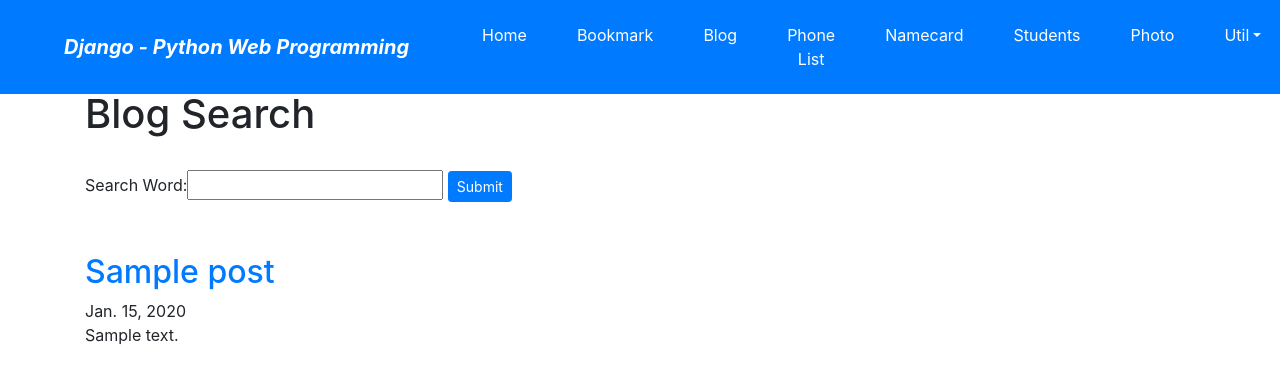
After one commit to dev-yun/Django_BlogWeb, a Django app: page /blog/search/ in a window 1280 px wide. The commit adds this page. Shown: the top 384 px of the page. Run offline with Django 3.2, Linux system fonts and the light colour scheme; tables that the repository leaves empty hold one stand-in row (values such as "Sample post"); some libraries are stand-ins or nearby versions.

Commit message:
Create SearchView

```diff
--- /dev/null
+++ b/blog/forms.py
@@ -0,0 +1,5 @@
+from django import forms
+
+
+class PostSearchForm(forms.Form):
+    search_word = forms.CharField(label='Search Word')
--- /dev/null
+++ b/blog/templates/blog/post_search.html
@@ -0,0 +1,27 @@
+{% extends "base.html" %}
+{% block title %}post_search.html{% endblock %}
+
+{% block content %}
+
+    <h1>Blog Search</h1>
+
+    <br>
+
+    <form action="." method="post"> {% csrf_token %}
+        {{ form.as_table }}
+        <input type="submit" value="Submit" class="btn btn-primary btn-sm">
+    </form>
+
+    <br/><br/>
+
+    {% if object_list %}
+        {% for post in object_list %}
+            <h2><a href='{{ post.get_absolute_url }}'>{{ post.title }}</a></h2>
+            {{ post.modify_dt|date:"N d, Y" }}
+            <p>{{ post.description }}</p>
+        {% endfor %}
+    {% elif search_term %}
+        <b><i>Search Word ({{ search_term }}) Not Found !</i></b>
+    {% endif %}
+
+{% endblock %}
--- a/blog/urls.py
+++ b/blog/urls.py
@@ -15,4 +15,5 @@ urlpatterns = [
     path('archive/today/', views.PostTAV.as_view(), name='post_today_archive'),
     path('tag/', views.TagCloudTV.as_view(), name='tag_cloud'),
     path('tag/<str:tag>/', views.TaggedObjectLV.as_view(), name='tagged_object_list'),
+    path('search/', views.SearchFormView.as_view(), name= 'search'),
 ]
--- a/blog/views.py
+++ b/blog/views.py
@@ -1,10 +1,12 @@
 from django.conf import settings
+from django.db.models import Q
 from django.shortcuts import render
 
 # Create your views here.
 from django.views.generic import ListView, DetailView, ArchiveIndexView, YearArchiveView, MonthArchiveView, \
-    DayArchiveView, TodayArchiveView, TemplateView
+    DayArchiveView, TodayArchiveView, TemplateView, FormView
 
+from blog.forms import PostSearchForm
 from blog.models import Post
 
 
@@ -69,3 +71,37 @@ class TaggedObjectLV(ListView):
         context = super().get_context_data(**kwargs)
         context['tagname'] = self.kwargs['tag']
         return context
+
+
+class SearchFormView(FormView):
+    form_class = PostSearchForm
+    template_name = 'blog/post_search.html'
+
+    def get(self, request, *args, **kwargs):
+        # Handle GET requests: instantiate a blank version of the form.
+        print("get get test")
+        context = super().get_context_data(**kwargs)
+
+        post_list = Post.objects.all()
+
+        # context['form'] = self.form_class
+        # context['search_term'] = searchWord
+        context['object_list'] = post_list
+
+        # return self.render_to_response(self.get_context_data())
+        return self.render_to_response(context)
+        # return render(self.request, self.template_name, context)
+
+    def form_valid(self, form):
+        print(form)
+        searchWord = form.cleaned_data['search_word']
+        print("post test")
+        post_list = Post.objects.filter(Q(title__icontains=searchWord) | Q(description__icontains=searchWord) | Q(
+            content__icontains=searchWord)).distinct()
+
+        context = {}
+        context['form'] = form
+        context['search_term'] = searchWord
+        context['object_list'] = post_list
+
+        return render(self.request, self.template_name, context)  # No Redirection
--- a/templates/base.html
+++ b/templates/base.html
@@ -43,7 +43,8 @@
                     <a class="dropdown-item" href="{% url 'admin:index' %}">Admin</a>
                     <div class="dropdown-divider"></div>
                     <a class="dropdown-item" href="{% url 'blog:post_archive' %}">Archive</a>
-                    <a class="dropdown-item" href="">Search</a>
+                    <a class="dropdown-item" href="{% url 'blog:search' %}">Search</a>
+
                 </div>
             </li>
         </ul>
```
